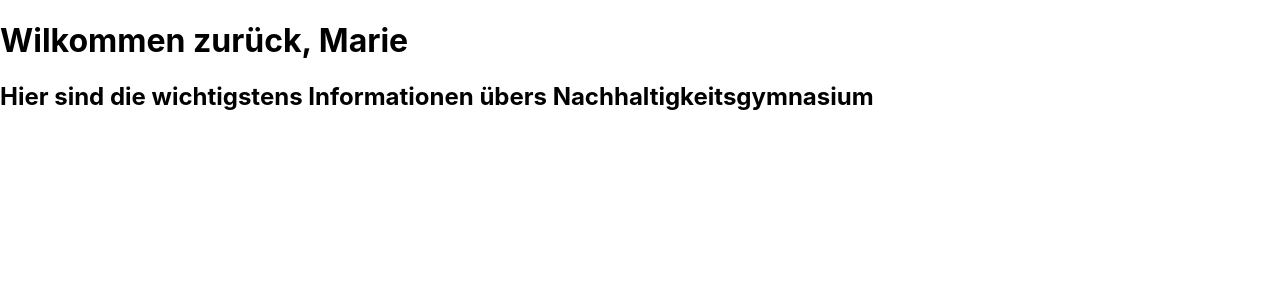
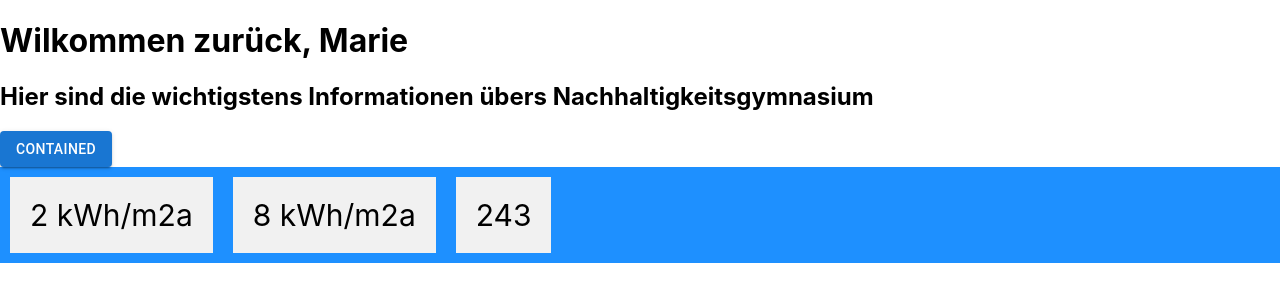
Before and after one commit to Vanizii/Energy-Analytics, a React (Create React App) app in the folder analytic/: page / in a window 1280 px wide. Shown: the top 302 px of the page. Built offline with nearby package versions, Linux system fonts and the light colour scheme.

Commit message:
Homepage

```diff
--- a/analytic/src/index.css
+++ b/analytic/src/index.css
@@ -11,3 +11,15 @@ code {
   font-family: source-code-pro, Menlo, Monaco, Consolas, 'Courier New',
     monospace;
 }
+
+.uebersicht {
+  display: flex;
+  background-color: DodgerBlue;
+}
+
+.uebersicht> div {
+  background-color: #f1f1f1;
+  margin: 10px;
+  padding: 20px;
+  font-size: 30px;
+}
--- a/analytic/src/index.js
+++ b/analytic/src/index.js
@@ -3,6 +3,7 @@ import ReactDOM from 'react-dom/client';
 import './index.css';
 import App from './App';
 import reportWebVitals from './reportWebVitals';
+import Button from '@mui/material/Button';
 
 const root = ReactDOM.createRoot(document.getElementById('root'));
 
@@ -19,6 +20,14 @@ class Homepage extends React.Component
       <div>
         <h1>Wilkommen zurück, Marie</h1>
         <h2>Hier sind die wichtigstens Informationen übers Nachhaltigkeitsgymnasium</h2>
+        <Button variant="contained">Contained</Button>
+
+        <div class="uebersicht">
+          <div class="energieverbrauch">2 kWh/m2a</div>
+          <div class="energieersparnis">8 kWh/m2a</div>
+          <div class="Geldersparnis">243</div>
+        </div>
+
       </div>
     );
   }
```
Also changed, not shown: package.json (added, +7 -0 lines), 2 other files (tests, documents, lock files or other folders).
